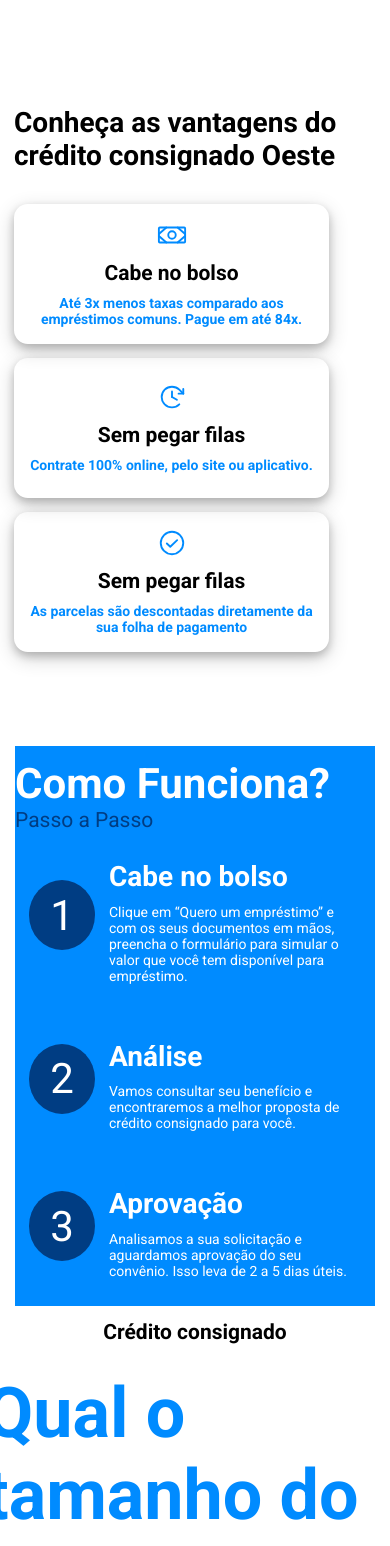
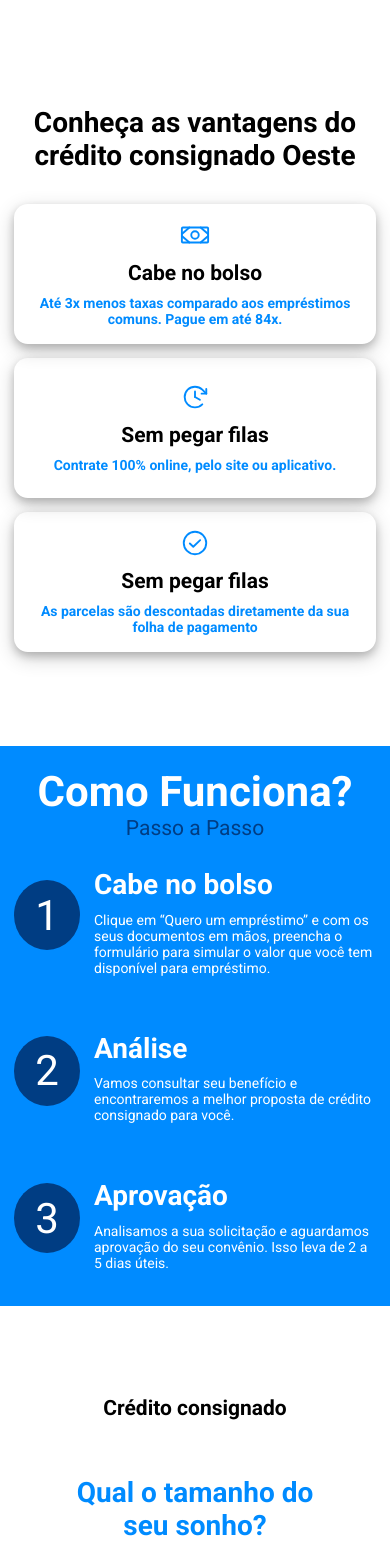
Before and after one commit to Catalendas/Oeste_financeira, a React (Vite) app: page / in a window 390 px wide. Shown: the part 360-1906 px from the top of the page. Built offline with nearby package versions, Linux system fonts and the light colour scheme.

Commit message:
Responsive modify

```diff
--- a/src/Pages/Home/Components/Banner/styled.ts
+++ b/src/Pages/Home/Components/Banner/styled.ts
@@ -22,7 +22,7 @@ export const BannerContainer = styled.section`
         }
 
         .swiper {
-            width: 360px;
+            width: 100%;
             height: 20rem;
         }
     }
--- a/src/Pages/Home/Components/CommonQuestions/styled.ts
+++ b/src/Pages/Home/Components/CommonQuestions/styled.ts
@@ -17,19 +17,26 @@ export const CommonQuestionsContainer = styled.div`
         font-size: 3rem;
     }
 
-    > div {
-        display: flex;
-        gap: 2rem;
+
+    @media(max-width: 520px) {
+        justify-content: center;
+        h2 {
+            font-size: 2rem;
+        }
+
     }
 `
 
 export const CommonQuestionsContent = styled.div`
     display: flex;
     align-items: center;
+    justify-content: center;
+    gap: 2rem;
 
 
     @media(max-width: 520px){
         width: 100%;
+        gap: 0;
 
         div {
             img {
@@ -40,13 +47,12 @@ export const CommonQuestionsContent = styled.div`
 `
 
 export const AccordionRoot = styled(Accordion.Root) `
-    border: 1px solid green;
     border-radius: 6px;
     width: 30rem;
     background: ${({ theme}) => theme.colors["base-white"]};
 
     @media(max-width: 520px) {
-        width: 100%;
+        width: 20rem;
     }
 `
 
--- a/src/Pages/Home/Components/HowItWorks/styled.ts
+++ b/src/Pages/Home/Components/HowItWorks/styled.ts
@@ -17,7 +17,7 @@ export const HowItWorksContainer = styled.section`
 
    @media(max-width: 520px) {
 
-        width: 360px;
+        width: 100%;
          div {
 
             img {
@@ -42,6 +42,11 @@ export const Description = styled.div`
             font-size: 1.5rem;
             color: ${({ theme }) => theme.colors["base-blue-black"]};
             margin-bottom: 1rem;
+        }
+
+        @media(max-width: 520px) {
+            justify-content: center;
+            align-items: center;
         }
 `
 
--- a/src/Pages/Home/Components/Infos/Cards/styled.ts
+++ b/src/Pages/Home/Components/Infos/Cards/styled.ts
@@ -23,4 +23,8 @@ export const CardContainerr = styled.div`
     p {
         font-weight: 700;
     }
+
+    @media(max-width: 520px) {
+        width: 100%;
+    }
 `
--- a/src/Pages/Home/Components/Infos/styled.ts
+++ b/src/Pages/Home/Components/Infos/styled.ts
@@ -20,7 +20,8 @@ export const InfoConteiner = styled.div`
     @media(max-width: 520px) {
 
         padding: 1rem;
-        width: 360px;
+        width: 100%;
+        justify-content: center;
 
         > div {
             grid-template-columns: repeat(1, 1fr);
@@ -31,4 +32,8 @@ export const InfoConteiner = styled.div`
 export const TitleContent = styled.h2`
     height: 5rem;
     font-size: 2rem;
+
+    @media(max-width: 520px) {
+        text-align: center;
+    }
 `
--- a/src/Pages/Home/Components/Simulator/styled.ts
+++ b/src/Pages/Home/Components/Simulator/styled.ts
@@ -2,9 +2,6 @@ import styled from "styled-components";
 import * as RadioGroup from "@radix-ui/react-radio-group"
 
 export const SimulatorContainer = styled.div`
-
-
-
     height: 30rem;
     padding: 1rem;
     display: flex;
@@ -16,9 +13,15 @@ export const SimulatorContainer = styled.div`
 
     margin-bottom: 4rem;
 
+    h2 {
+        margin-top: 2rem;
+    }
+
     @media(max-width: 520px) {
         height: 50rem;
     }
+
+
 `
 
 export const SimulatorContent = styled.div`
@@ -37,6 +40,16 @@ export const SimulatorTitleContainer = styled.div`
     h2 {
         font-size: 5rem;
         color: ${({ theme }) => theme.colors["base-blue"]};
+    }
+
+    @media(max-width: 520px) {
+        width: 20rem;
+        text-align: center;
+        margin-bottom: 2rem;
+
+        h2 {
+            font-size: 2rem;
+        }
     }
 `
 
--- a/src/components/Footer/styled.ts
+++ b/src/components/Footer/styled.ts
@@ -42,8 +42,6 @@ export const AboutContainer = styled.div`
     flex-direction: column;
     gap: 2rem;
 
-    border: 1px solid green;
-
     @media(max-width: 520px) {
         & + div {
             margin-bottom: 2rem;
```
